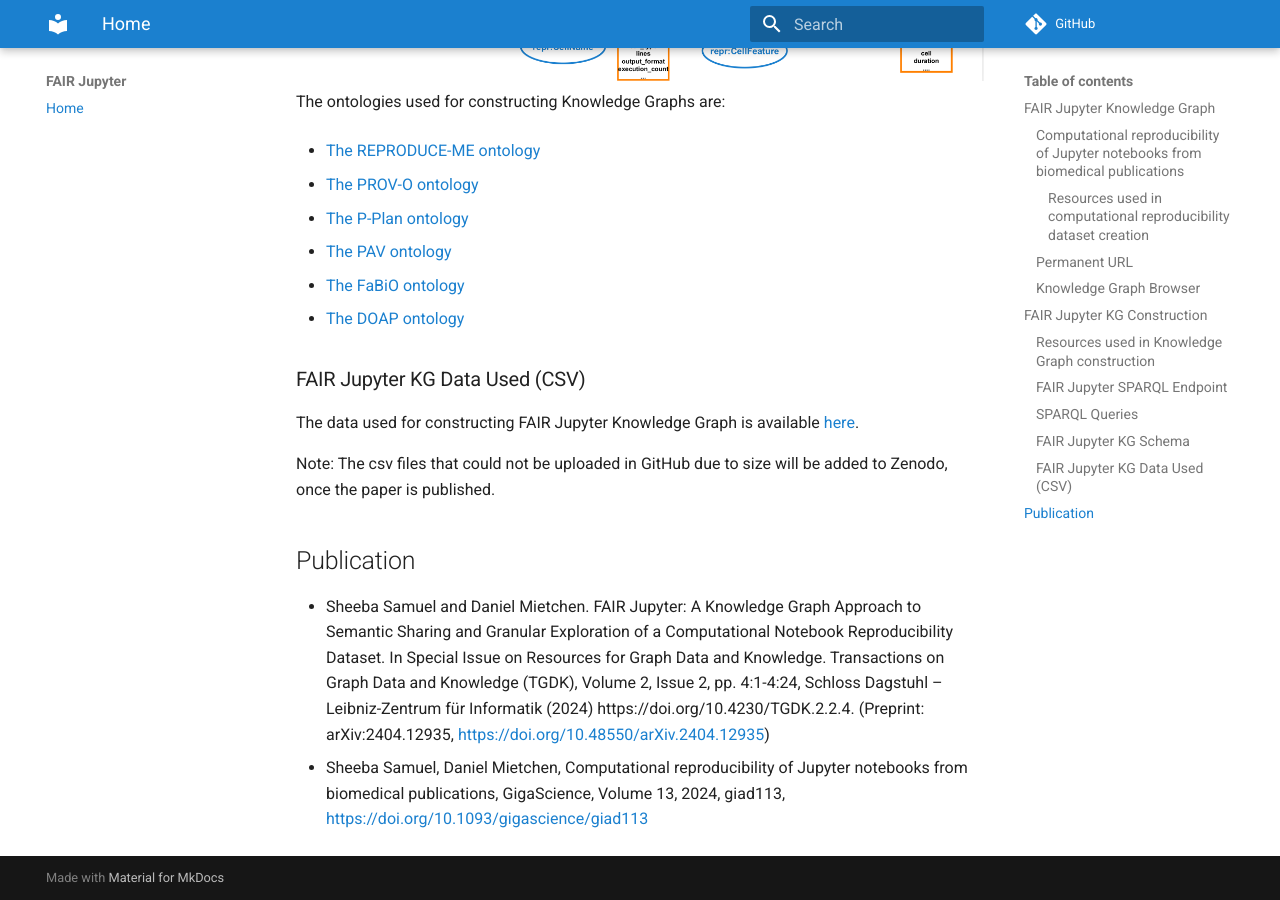
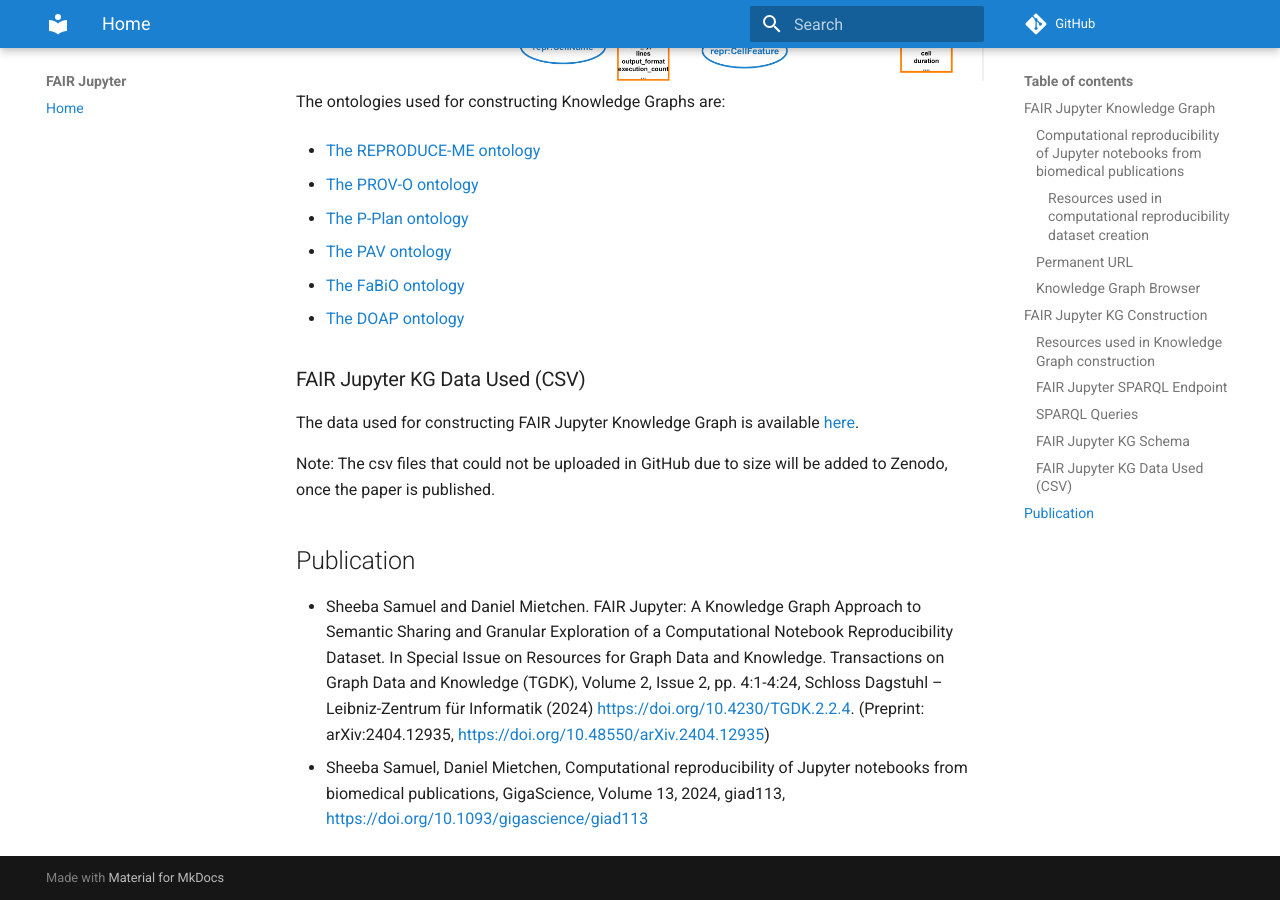
Before and after one commit to fusion-jena/fairjupyter, an MkDocs documentation site: the page built from docs/content/index.md, in a window 1280 px wide and 900 px high, scrolled down 3434 px. Built offline with MkDocs 1.6.1 and Material for MkDocs 9.7.7, drawn with Linux system fonts in a browser that asks for light colours; comment, search, counter and statistics services are not loaded; some of the changed lines change nothing that is shown.

Commit message:
Link formatting
Updated the publication entry to include markdown links for DOIs.

```diff
--- a/docs/content/index.md
+++ b/docs/content/index.md
@@ -72,6 +72,6 @@ Note: The csv files that could not be uploaded in GitHub due to size will be add
 
 ## Publication
 
-* Sheeba Samuel and Daniel Mietchen. FAIR Jupyter: A Knowledge Graph Approach to Semantic Sharing and Granular Exploration of a Computational Notebook Reproducibility Dataset. In Special Issue on Resources for Graph Data and Knowledge. Transactions on Graph Data and Knowledge (TGDK), Volume 2, Issue 2, pp. 4:1-4:24, Schloss Dagstuhl – Leibniz-Zentrum für Informatik (2024) https://doi.org/10.4230/TGDK.2.2.4.
+* Sheeba Samuel and Daniel Mietchen. FAIR Jupyter: A Knowledge Graph Approach to Semantic Sharing and Granular Exploration of a Computational Notebook Reproducibility Dataset. In Special Issue on Resources for Graph Data and Knowledge. Transactions on Graph Data and Knowledge (TGDK), Volume 2, Issue 2, pp. 4:1-4:24, Schloss Dagstuhl – Leibniz-Zentrum für Informatik (2024) [https://doi.org/10.4230/TGDK.2.2.4](https://doi.org/10.4230/TGDK.2.2.4).
 (Preprint: arXiv:2404.12935, [https://doi.org/10.48550/arXiv.2404.12935](https://doi.org/10.48550/arXiv.2404.12935))
 * Sheeba Samuel, Daniel Mietchen, Computational reproducibility of Jupyter notebooks from biomedical publications, GigaScience, Volume 13, 2024, giad113, [https://doi.org/10.1093/gigascience/giad113](https://doi.org/10.1093/gigascience/giad113)
```
